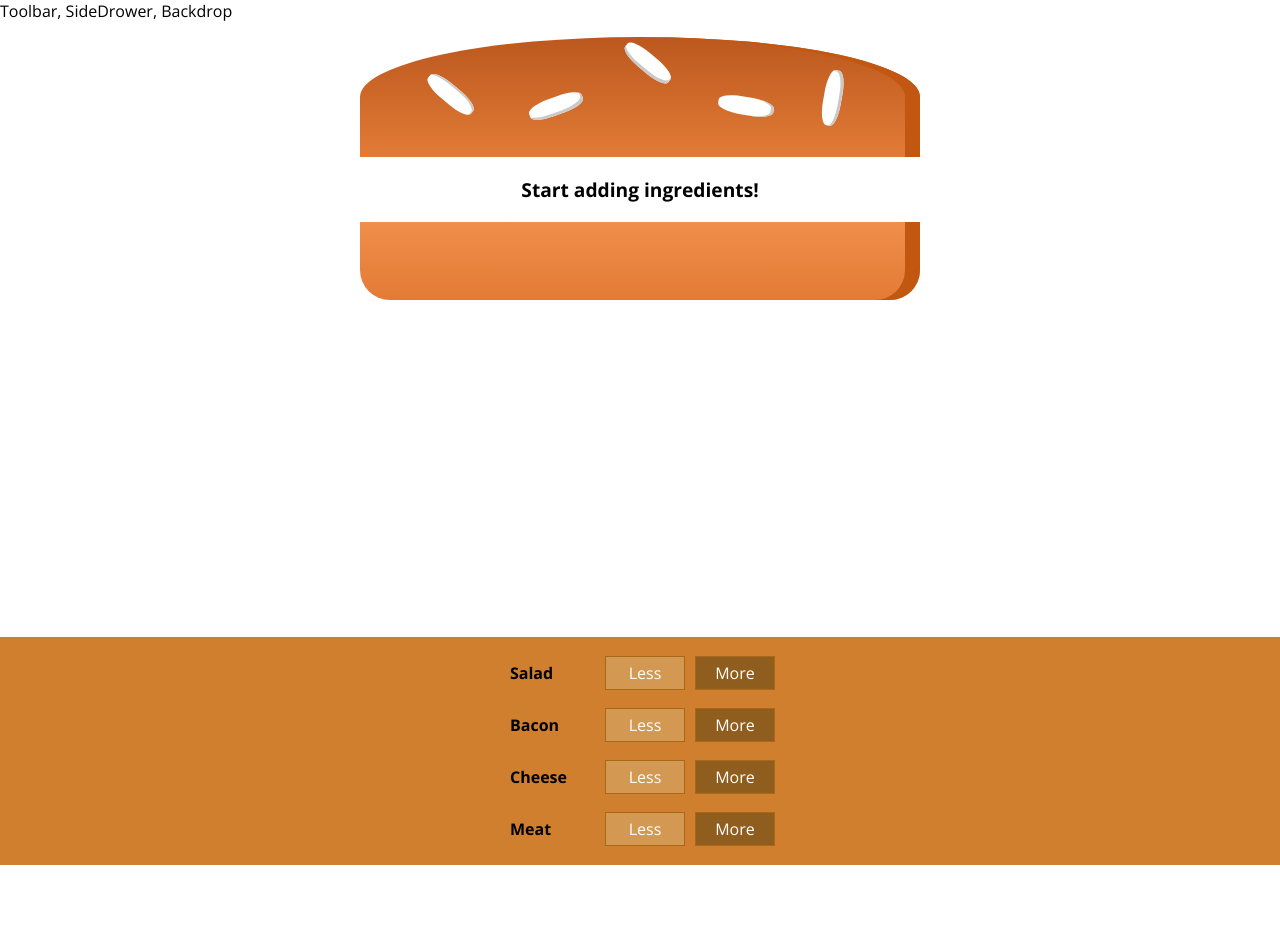
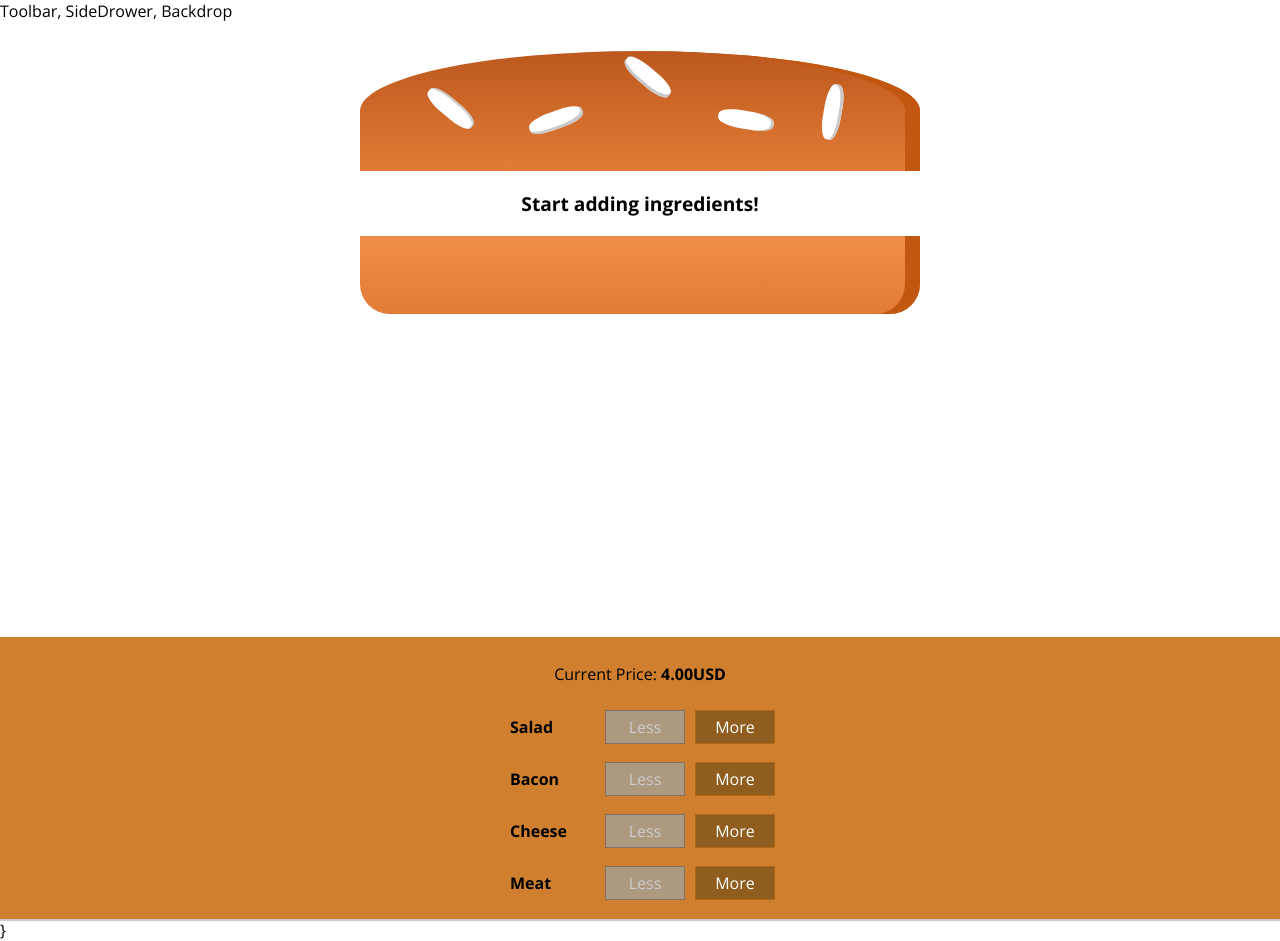
Before and after one commit to Tak113/react-burger, a React (Create React App) app: page / in a window 1280 px wide. Before the commit the page ends 865 px from the top, so only its background shows below. Built offline with nearby package versions, Linux system fonts and the light colour scheme.

Commit message:
make button interactive. pricing in place

```diff
--- a/src/components/Burger/BuildControls/BuildControl/BuildControl.js
+++ b/src/components/Burger/BuildControls/BuildControl/BuildControl.js
@@ -5,8 +5,13 @@
 const buildControl = (props) => (
 	<div className={classes.BuildControl}>
 		<div className={classes.Label}>{props.label}</div>
-		<button className={classes.Less}>Less</button>
-		<button className={classes.More}>More</button>
+		<button
+			className={classes.Less}
+			onClick={props.removed}
+			disabled={props.disabled}>Less</button>
+		<button
+			className={classes.More}
+			onClick={props.added}>More</button>
 	</div>
 );
 
--- a/src/components/Burger/BuildControls/BuildControls.js
+++ b/src/components/Burger/BuildControls/BuildControls.js
@@ -12,8 +12,15 @@
 
 const buildControls = (props) => (
 	<div className={classes.BuildControls}>
+		<p>Current Price: <strong>{props.price.toFixed(2)}USD</strong></p>
 		{controls.map(ctrl => (
-			<BuildControl key={ctrl.label} label={ctrl.label} />
+			<BuildControl
+				key={ctrl.label}
+				label={ctrl.label}
+				added={() => props.ingredientAdded(ctrl.type)}
+				removed={() => props.ingredientRemoved(ctrl.type)}
+				disabled={props.disabled[ctrl.type]}
+				 />
 		))}
 	</div>
 );
--- a/src/components/Burger/Burger.module.css
+++ b/src/components/Burger/Burger.module.css
@@ -2,7 +2,7 @@
 	width: 100%;
 	margin: auto;
 	height: 250px;
-	/*overflow: scroll;*/
+	overflow: scroll;
 	text-align: center;
 	font-weight: bold;
 	font-size: 1.2rem;
--- a/src/containers/BurgerBuilder/BurgerBuilder.js
+++ b/src/containers/BurgerBuilder/BurgerBuilder.js
@@ -3,6 +3,13 @@
 import Aux from '../../hoc/Aux';
 import Burger from '../../components/Burger/Burger';
 import BuildControls from '../../components/Burger/BuildControls/BuildControls';
+
+const INGREDIENT_PRICES = {
+	salad: 0.5,
+	cheese: 0.4,
+	meat: 1.3,
+	bacon: 0.7
+};
 
 class BurgerBuilder extends Component {
 	// alternative to state function below
@@ -17,14 +24,57 @@
 			bacon: 0,
 			cheese: 0,
 			meat: 0
+		},
+		totalPrice: 4
+	}
+
+	addIngredientHandler = (type) => {
+		const oldCount = this.state.ingredients[type];
+		const updatedCount = oldCount + 1;
+		const updatedIngredients = {
+			...this.state.ingredients //spread operator
+		};
+		updatedIngredients[type] = updatedCount;
+		const priceAddition = INGREDIENT_PRICES[type];
+		const oldPrice = this.state.totalPrice;
+		const newPrice = oldPrice + priceAddition;
+		this.setState({totalPrice: newPrice, ingredients: updatedIngredients});
+	}
+
+	removeIngredientHandler = (type) => {
+		const oldCount = this.state.ingredients[type];
+		if (oldCount <= 0) {
+			return; //if no ingredient to remove, do nothing
 		}
+		const updatedCount = oldCount - 1;
+		const updatedIngredients = {
+			...this.state.ingredients //spread operator
+		};
+		updatedIngredients[type] = updatedCount;
+		const priceDeduction = INGREDIENT_PRICES[type];
+		const oldPrice = this.state.totalPrice;
+		const newPrice = oldPrice - priceDeduction;
+		this.setState({totalPrice: newPrice, ingredients: updatedIngredients});
 	}
 
 	render () {
+		const disabledInfo = {
+			...this.state.ingredients
+		};
+		for (let key in disabledInfo) {
+			disabledInfo[key] = disabledInfo[key] <= 0
+		}
+		// {salad: true, meat: false, ...}
 		return (
 			<Aux>
 				<Burger ingredients={this.state.ingredients} />
-				<BuildControls />
+				<BuildControls
+					ingredientAdded={this.addIngredientHandler}
+					ingredientRemoved={this.removeIngredientHandler}
+					disabled={disabledInfo}
+					price={this.state.totalPrice}
+					 />
+					}
 			</Aux>
 		);
 	}
```
Also changed, not shown: 1 other file (tests, documents, lock files or other folders).
